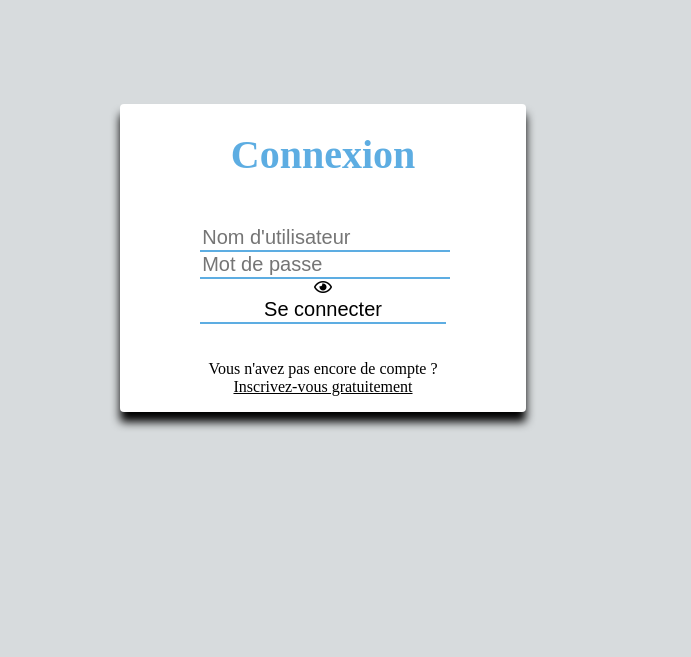
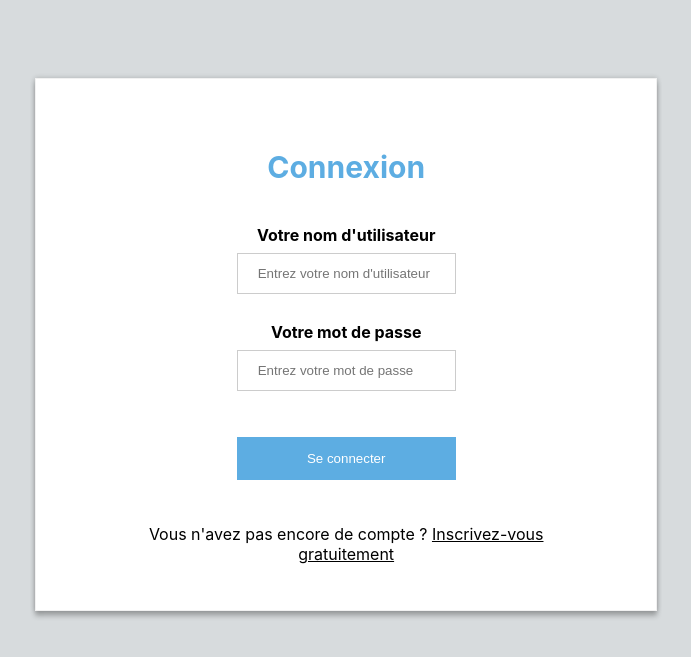
Before and after one commit to Sinsay63/PrestaChope, a PHP site: page /pages/connexion/Connexion.php in a window 1280 px wide. Shown: the top 657 px of the page, without its empty margins (317-1008 px from the left). Run offline with PHP 8.4, Linux system fonts and the light colour scheme; some libraries are stand-ins or nearby versions.

Commit message:
css connexion modif

```diff
--- a/PrestaChope/assets/css/connexion.css
+++ b/PrestaChope/assets/css/connexion.css
@@ -13,24 +13,34 @@ main{
     justify-content: center;
 }
 
+
+
 .titre_register{
+    text-align: center;
     color: rgb(93, 173, 226);
-    font-size: 20px;
+    font-size: 15px;
+    font-weight: bold;
 }
 
 .login{
     background-color: white;
-    width: 40%;
+    width: 600px;
+    height: 425px;
+    padding: 30px;
     height: auto;
     display: flex;
     flex-direction: column;
     justify-content: space-between;
     align-items: center;
-    border-radius: 4px;
-    box-shadow: 0 10px 10px;
+    border: 1px solid #f1f1f1;
+    box-shadow: 0 0 5px 0 rgba(0, 0, 0, 0.2), 0 5px 5px 0 rgba(0, 0, 0, 0.24);
     margin: 10%;
     padding-right: 10px;
     padding-left: 10px;
+    padding-top: 50px;
+    font-family: 'Inter', sans-serif;
+    margin-right:50px;
+    margin-top: 70px;
 }
 
 .form_login{
@@ -43,12 +53,47 @@ main{
     padding-left: 70px;
 }
 
-input[type=text], input[type=email], input[type=password], input[type=submit], input[type=search]{
+input[type=text], input[type=password] {
+    width: 100%;
+    padding: 12px 20px;
+    margin: 8px 0;
+    display: inline-block;
+    border: 1px solid #ccc;
+    box-sizing: border-box;
+
+
+}
+
+input[type=submit] {
+    background-color: rgb(93, 173, 226);
+    color: white;
+    padding: 14px 20px;
+    margin: 8px 0;
     border: none;
-    border-bottom: 2px solid rgb(93, 173, 226);
-    background-color: white;
+    cursor: pointer;
     width: 100%;
-    font-size: 20px;
+    margin-left: 0px;
+    transition: all 0.3s ease 0s;
+}
+
+input[type=submit]:hover{
+    background-color: #1E90FF;
+}
+.nom{
+    display: flex;
+    flex-direction: column;
+    margin-bottom: 20px;
+}
+
+.mdp{
+    display: flex;
+    flex-direction: column;
+    margin-bottom: 30px;
+}
+
+.ico{
+    display: flex;
+    flex-direction: column;
 }
 
 .lien_form_login{
--- /dev/null
+++ b/PrestaChope/assets/css/creationproduit.css
@@ -0,0 +1,3 @@
+text{
+	font-size: 10px;
+}
--- a/PrestaChope/pages/connexion/Connexion.php
+++ b/PrestaChope/pages/connexion/Connexion.php
@@ -3,7 +3,9 @@
     <head>
         <title>Connexion</title>
         <link rel="stylesheet" type="text/css" href="assets/css/connexion.css">
-        <link rel="stylesheet" href="https://cdnjs.cloudflare.com/ajax/libs/font-awesome/5.13.0/css/all.min.css">
+
+        <link rel="preconnect" href="https://fonts.gstatic.com">
+        <link href="https://fonts.googleapis.com/css2?family=Roboto&display=swap" rel="stylesheet">
         <script src="assets/js/connexion.js" async></script>
     </head>
     <body>
@@ -14,10 +16,18 @@
                 </div>
                 <div class="form_login">
                     <form action="" method="post">
-                        <input class="form_input" type="text" name="pseudo" placeholder="Nom d'utilisateur"required minlength="3" maxlength="30"/>
-                        <input class="form_input" id="password" type="password" name="password" placeholder="Mot de passe" required minlength="3"/>
+                        <div class="nom">
+                        <label><b>Votre nom d'utilisateur</b></label>
+                        <input class="form_input" type="text" name="pseudo" placeholder="Entrez votre nom d'utilisateur"required minlength="3" maxlength="30"/>
+                        </div>
+                        <div class="mdp">
+                        <label><b>Votre mot de passe</b></label>
+                        <input class="form_input" id="password" type="password" name="password" placeholder="Entrez votre mot de passe" required minlength="3"/>
+                        </div>
+                        <div class="ico">
                          <i class="far fa-eye" id="togglePassword"></i>
                         <input type="submit" value="Se connecter" >
+                    </div>
                     </form>
                 </div>
                 <div class="form_login">
--- a/PrestaChope/pages/produits/CréationProduit.php
+++ b/PrestaChope/pages/produits/CréationProduit.php
@@ -2,6 +2,7 @@
     <head>
         <title>Création d'un produit</title>
         <link rel="stylesheet" href="assets/css/produits.css"/>
+        <link rel="stylesheet" type="text/css" href="assets/css/creationproduit.css">
         <script src="assets/js/produits.js" type="text/javascript" async></script>
     </head>
     <body>
```
Also changed, not shown: PrestaChope/assets/css/produits.css (+10 -1 lines), PrestaChope/pages/produits/Produits.php (+7 -5 lines).
